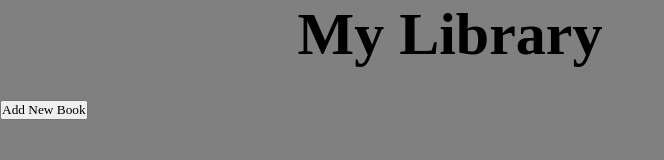
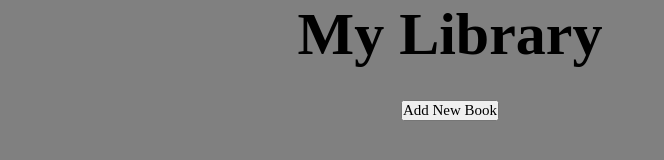
Before and after one commit to JBoss88/final-odin-library, a plain HTML site: page index.html in a window 1280 px wide. Shown: the whole page, without its empty margins (0-664 px from the left). Drawn offline with Linux system fonts and the light colour scheme; a web font is replaced by a local one.

Commit message:
Centered newbookBtn and added button styles

```diff
--- a/index.html
+++ b/index.html
@@ -11,7 +11,7 @@
     <header>
         <h1>My Library</h1>
     </header>
-    <div>
+    <div class="new">
         <button id="new-book-btn">Add New Book</button>
     </div>
     <main style="display: none" class="remove">
--- a/main.js
+++ b/main.js
@@ -1,7 +1,7 @@
 const newBookBtn = document.querySelector('#new-book-btn');
+const formData = document.querySelector('#form-data');
 const submit = document.querySelector('#submit');
 const libraryContainer = document.querySelector('#library');
-const formData = document.querySelector('#form-data');
 
 newBookBtn.addEventListener('click', () => {
     const removeMain = document.querySelector('.remove');
--- a/style.css
+++ b/style.css
@@ -35,6 +35,12 @@ main {
 
 h1 {
     font-size: 60px;
+}
+
+.new {
+    grid-column: 2 / 3;
+    grid-row: 2/ 3;
+    text-align: center;
 }
 
 label {
@@ -77,3 +83,13 @@ p {
     font-size: 20px;
     padding: 10px;
 }
+
+button {
+    font-size: 15px;
+}
+
+#submit:hover,
+#new-book-btn:hover {
+    background-color: rgb(60, 24, 24);
+    color: white;
+}
```
